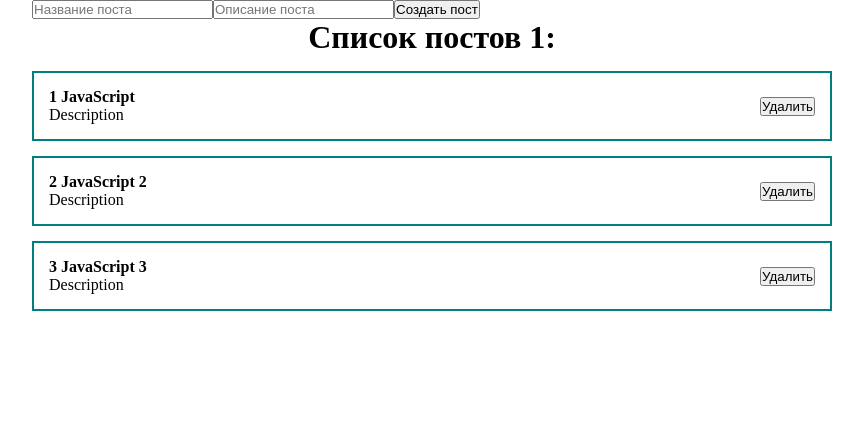
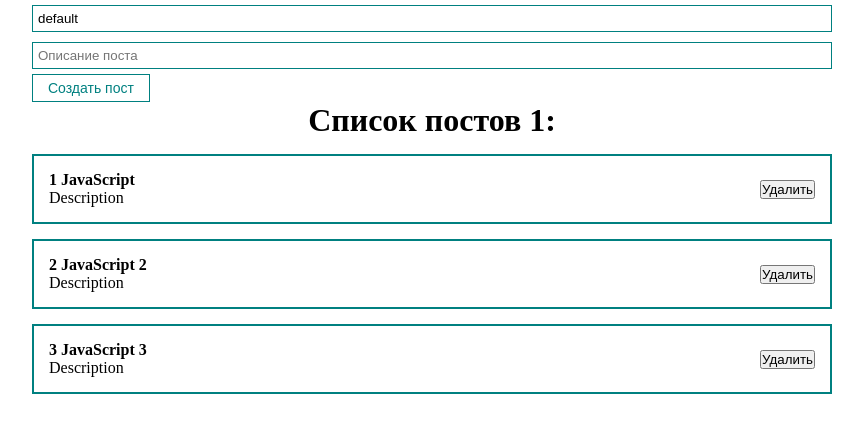
Before and after one commit to Lisstrange/learning_react, a React (Create React App) app: page / in a window 1280 px wide. Shown: the top 432 px of the page, without its empty margins (208-1071 px from the left). Built offline with nearby package versions, Linux system fonts and the light colour scheme.

Commit message:
init 1/3

```diff
--- a/src/App.js
+++ b/src/App.js
@@ -1,9 +1,10 @@
-import React, { useState } from "react";
+import React, {useState} from "react";
 import Counter from "./components/Counter";
 import "./styles/App.css";
 import PostItem from "./components/PostItem";
 import PostList from "./components/PostList";
-
+import MyButton from "./components/UI/button/MyButton";
+import MyInput from "./components/UI/input/MyInput";
 
 
 function App() {
@@ -13,12 +14,18 @@
         {id: 3, title: 'JavaScript 3', body: 'Description'}
     ])
 
+    const [title, SetTitle] = useState('default')
+    const addNewPost = () => {
+        return (<div>Мемы</div>)
+    }
+
     return (
         <div className="App">
             <form>
-            <input type='text' placeholder='Название поста'/>
-            <input type='text' placeholder='Описание поста'/>
-            <button>Создать пост</button>
+                <MyInput
+                    value={title} type='text' placeholder='Название поста'/>
+                <MyInput type='text' placeholder='Описание поста'/>
+                <MyButton onClick={addNewPost}>Создать пост</MyButton>
             </form>
 
             <PostList posts={posts} title="Список постов 1"/>
--- a/src/components/UI/button/MyButton.jsx
+++ b/src/components/UI/button/MyButton.jsx
@@ -1,4 +1,12 @@
 import React from "react";
+import classes from './MyButton.module.css'
 
+const MyButton = (props) => {
+    return (
+        <button className={classes.myBtn}>
+            {props.children}
+        </button>
+    )
+}
 
-const MyButton = (props)
+export default MyButton;
--- /dev/null
+++ b/src/components/UI/button/MyButton.module.css
@@ -0,0 +1,9 @@
+.myBtn {
+    padding: 5px 15px;
+    font-size: 14px;
+    background: transparent;
+    border: 1px solid teal;
+    text-align: center;
+    color: teal;
+    cursor: pointer;
+}
--- /dev/null
+++ b/src/components/UI/input/MyInput.jsx
@@ -0,0 +1,10 @@
+import React from 'react';
+import classes from "./MyInput.module.css";
+
+const MyInput = (props) => {
+    return (
+        <input className={classes.myInput} {...props}/>
+    );
+};
+
+export default MyInput;
--- /dev/null
+++ b/src/components/UI/input/MyInput.module.css
@@ -0,0 +1,6 @@
+.myInput {
+    width: 100%;
+    padding: 5px 5px;
+    margin: 5px 0;
+    border: 1px solid teal;
+}
```
Lines whose indentation alone changed are shown as unchanged.
